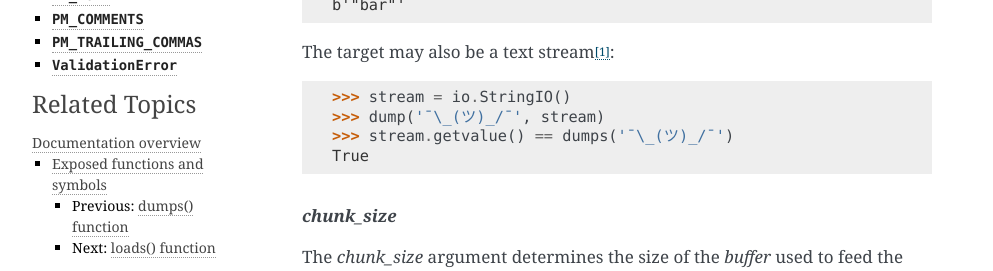
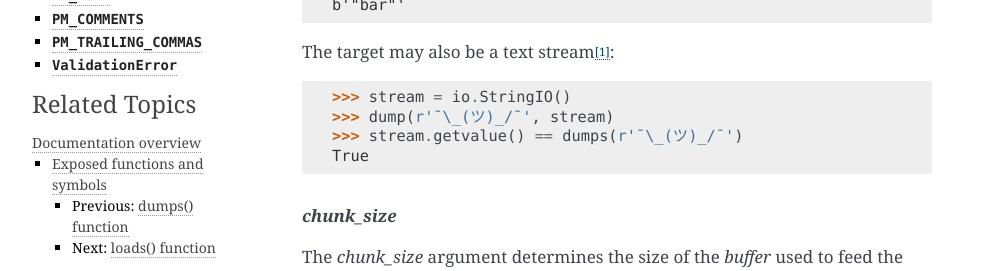
Before and after one commit to python-rapidjson/python-rapidjson, a Sphinx documentation site: the page built from docs/dump.rst, in a window 1280 px wide. Shown: the part 868-1139 px from the top of the page, without its empty margins (148-1141 px from the left). Built offline with Sphinx 7.4.7, drawn with Linux system fonts in a browser that asks for light colours.

Commit message:
Use raw string, to avoid deprecation warning under Python 3.7+

```diff
--- a/docs/dump.rst
+++ b/docs/dump.rst
@@ -54,8 +54,8 @@
    .. doctest::
 
       >>> stream = io.StringIO()
-      >>> dump('¯\_(ツ)_/¯', stream)
-      >>> stream.getvalue() == dumps('¯\_(ツ)_/¯')
+      >>> dump(r'¯\_(ツ)_/¯', stream)
+      >>> stream.getvalue() == dumps(r'¯\_(ツ)_/¯')
       True
 
    .. rubric:: `chunk_size`
```
Also changed, not shown: other parts of docs/dump.rst (+1 -1 lines).
